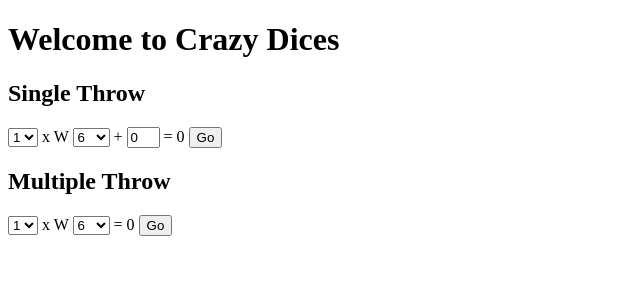
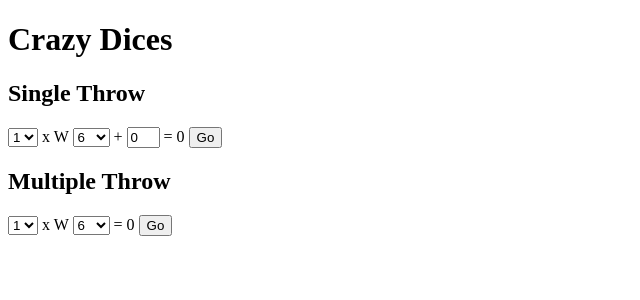
Before and after one commit to mmagicgit/dices, an Angular app: page / in a window 1280 px wide. Shown: the top 300 px of the page, without its empty margins (0-640 px from the left). Built offline with nearby package versions, Linux system fonts and the light colour scheme.

Commit message:
generate random numbers in service

```diff
--- a/src/app/app.component.html
+++ b/src/app/app.component.html
@@ -1,5 +1,5 @@
 <h1>
-  Welcome to {{ title }}
+  {{ title }}
 </h1>
 
 <h2>Single Throw</h2>
--- a/src/app/app.component.ts
+++ b/src/app/app.component.ts
@@ -1,13 +1,18 @@
 import { Component } from '@angular/core';
+import { RandomNumberService } from "./randomnumber.service";
 
 @Component({
   selector: 'app-root',
   templateUrl: './app.component.html',
-  styleUrls: ['./app.component.css']
+  styleUrls: ['./app.component.css'],
+  providers: [RandomNumberService]
 })
 export class AppComponent {
 
-  title = 'Crazy Dices';
+  constructor(private _randomNumberService: RandomNumberService) {
+  }
+
+  title: string = 'Crazy Dices';
   numberOfThrows: number[] = [1, 2, 3];
   diceTypes: number[] = [6, 20];
 
@@ -15,19 +20,15 @@ export class AppComponent {
   multipleThrowResult: number[] = [0];
 
   onButtonClickSingle(numberOfThrows: string, type: string, offset: string) {
-    this.singleThrowResult = parseInt(numberOfThrows) * AppComponent.randomNumber(parseInt(type)) + parseInt(offset);
+    this.singleThrowResult = parseInt(numberOfThrows) * this._randomNumberService.randomNumber(parseInt(type)) + parseInt(offset);
   }
 
   onButtonClickMultiple(numberOfThrows: string, type: string) {
     let result: number[] = new Array(parseInt(numberOfThrows));
     for(let i = 0; i<parseInt(numberOfThrows); i++) {
-      result[i] = AppComponent.randomNumber(parseInt(type));
+      result[i] = this._randomNumberService.randomNumber(parseInt(type));
     }
     this.multipleThrowResult = result;
   }
 
-  static randomNumber(max: number): number {
-    return Math.floor(Math.random() * max) + 1
-  }
-
 }
--- /dev/null
+++ b/src/app/randomnumber.service.ts
@@ -0,0 +1,10 @@
+import {Injectable} from "@angular/core";
+
+@Injectable()
+export class RandomNumberService {
+
+  randomNumber(max: number): number {
+    return Math.floor(Math.random() * max) + 1;
+  }
+
+}
```
